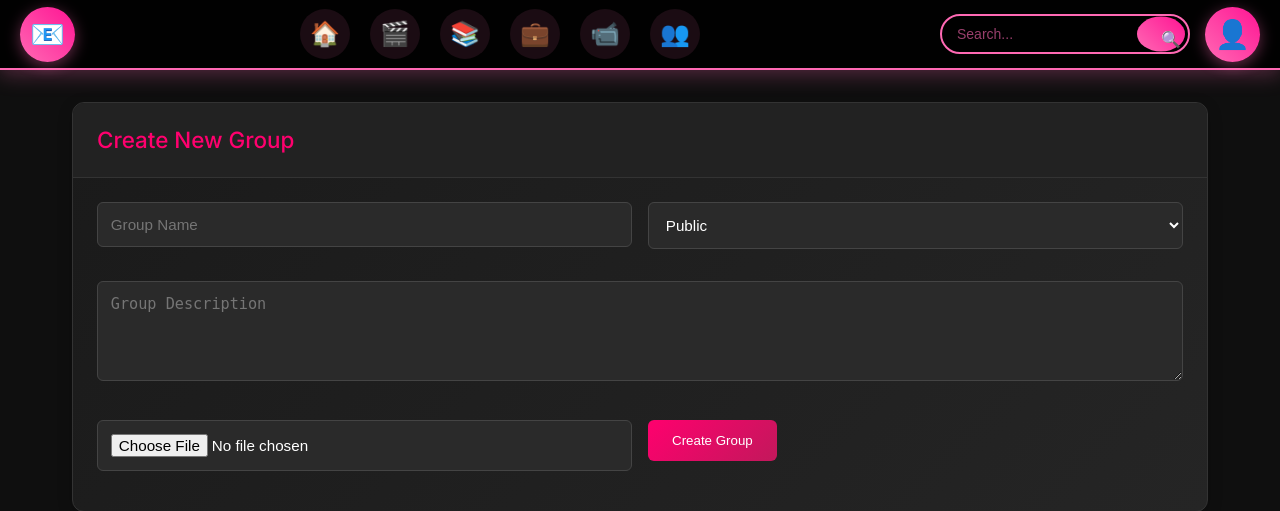
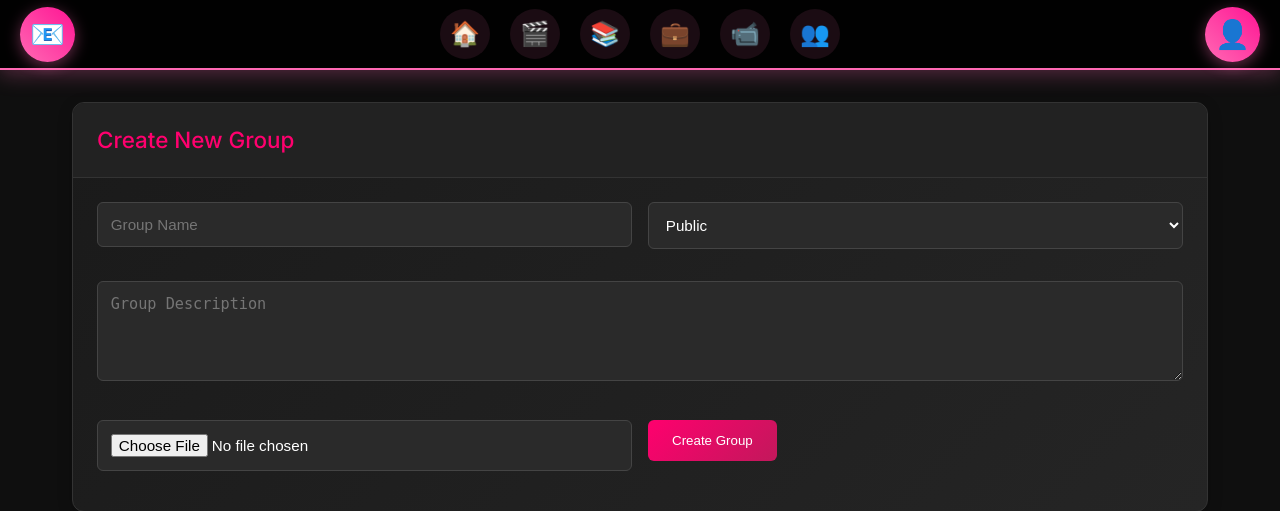
Before and after one commit to kingster-coding/-socialsite, a Django app: page /groups/ in a window 1280 px wide. Shown: the top 511 px of the page. Run offline with Django 5.2, Linux system fonts and the light colour scheme; a user stored in the database is signed in; data that the repository does not hold is empty; parts of the project's set-up code (start-up, migrations or seed data) failed here and were passed over.

Commit message:
Quick update

```diff
--- a/core/templates/base.html
+++ b/core/templates/base.html
@@ -212,11 +212,6 @@
             </a>
         </div>
 
-        <div class="search-container">
-            <input type="text" class="search-bar" placeholder="Search..." id="searchInput">
-            <button class="search-btn" onclick="performSearch()">🔍</button>
-        </div>
-
 <div class="nav-right">
     <a href="{% url 'profile' request.user.username %}" class="nav-symbol tooltip" title="Profile">
         <span class="tooltiptext">Profile</span> 👤
```
Also changed, not shown: core/migrations/0001_initial.py, core/migrations/0002_remove_researchlike_paper_remove_researchlike_user_and_more.py (deleted), db.sqlite3, 1 other file.
